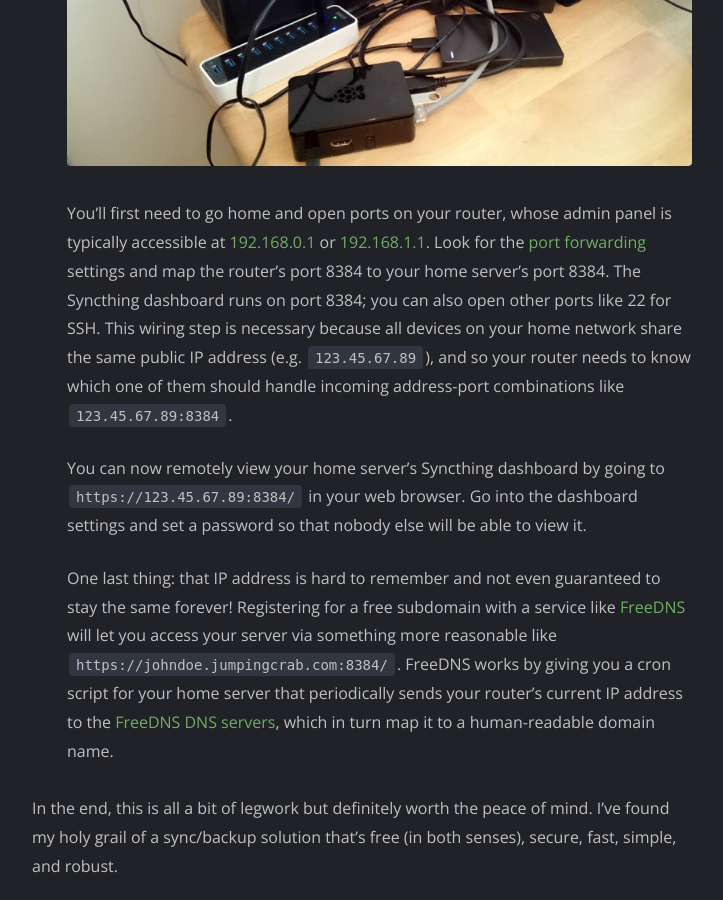
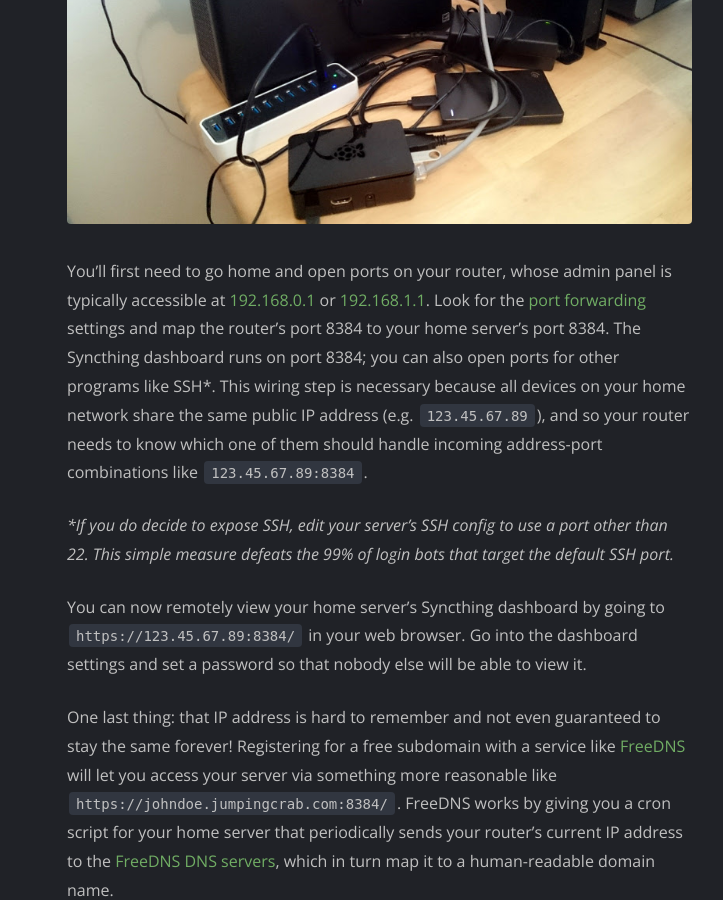
Before and after one commit to artnc/personal-website, a Jekyll site: the page built from src/blog/_posts/2017-08-17-dropbox-syncthing.md, in a window 1280 px wide and 900 px high, scrolled down 3182 px. Shown: the whole window, without its empty margins (278-1001 px from the left). Built offline with Jekyll 4.4.1, drawn with Linux system fonts in a browser that asks for light colours; Markdown is read by kramdown in place of the engine named in the settings; comment, search, counter and statistics services are not loaded; some of the changed text lies outside the part shown.

Commit message:
Advise against default SSH port in /dropbox-syncthing

```diff
--- a/src/blog/_posts/2017-08-17-dropbox-syncthing.md
+++ b/src/blog/_posts/2017-08-17-dropbox-syncthing.md
@@ -35,7 +35,7 @@ Here's how I made the switch:
 
     On Android, I use the unofficial [Anyplace Sync Browser](https://play.google.com/store/apps/details?id=it.anyplace.syncbrowser) app. It's bare-bones but much more practical than the [official app](https://play.google.com/store/apps/details?id=com.nutomic.syncthingandroid&hl=en) because it downloads files on demand instead of copying all of the files in your sync folder onto your phone. (Yes, you can have multiple top-level sync folders, but that's more complexity than I care for right now.)
 
-    > Update on 2017-11-30: To use Anyplace Sync Browser on Oreo, you'll need to go into the system settings and manually grant it the "Storage" permission.
+    > Update on 2017-11-30: To use Anyplace Sync Browser on Nougat or above, you'll need to go into the system settings and manually grant it the "Storage" permission. Now I just use the official Syncthing app, though, since my current phone has enough space to fit my entire sync folder.
 
 1. **Make your Dropbox folder your Syncthing folder**
 
@@ -59,7 +59,9 @@ Here's how I made the switch:
 
     ![Home server](/img/home-server.jpg)
 
-    You'll first need to go home and open ports on your router, whose admin panel is typically accessible at [192.168.0.1](http://192.168.0.1/) or [192.168.1.1](http://192.168.0.1/). Look for the [port forwarding](https://en.wikipedia.org/wiki/Port_forwarding) settings and map the router's port 8384 to your home server's port 8384. The Syncthing dashboard runs on port 8384; you can also open other ports like 22 for SSH. This wiring step is necessary because all devices on your home network share the same public IP address (e.g. `123.45.67.89`), and so your router needs to know which one of them should handle incoming address-port combinations like `123.45.67.89:8384`.
+    You'll first need to go home and open ports on your router, whose admin panel is typically accessible at [192.168.0.1](http://192.168.0.1/) or [192.168.1.1](http://192.168.0.1/). Look for the [port forwarding](https://en.wikipedia.org/wiki/Port_forwarding) settings and map the router's port 8384 to your home server's port 8384. The Syncthing dashboard runs on port 8384; you can also open ports for other programs like SSH\*. This wiring step is necessary because all devices on your home network share the same public IP address (e.g. `123.45.67.89`), and so your router needs to know which one of them should handle incoming address-port combinations like `123.45.67.89:8384`.
+
+    *\*If you do decide to expose SSH, edit your server's SSH config to use a port other than 22. This simple measure defeats the 99% of login bots that target the default SSH port.*
 
     You can now remotely view your home server's Syncthing dashboard by going to `https://123.45.67.89:8384/` in your web browser. Go into the dashboard settings and set a password so that nobody else will be able to view it.
 
```
